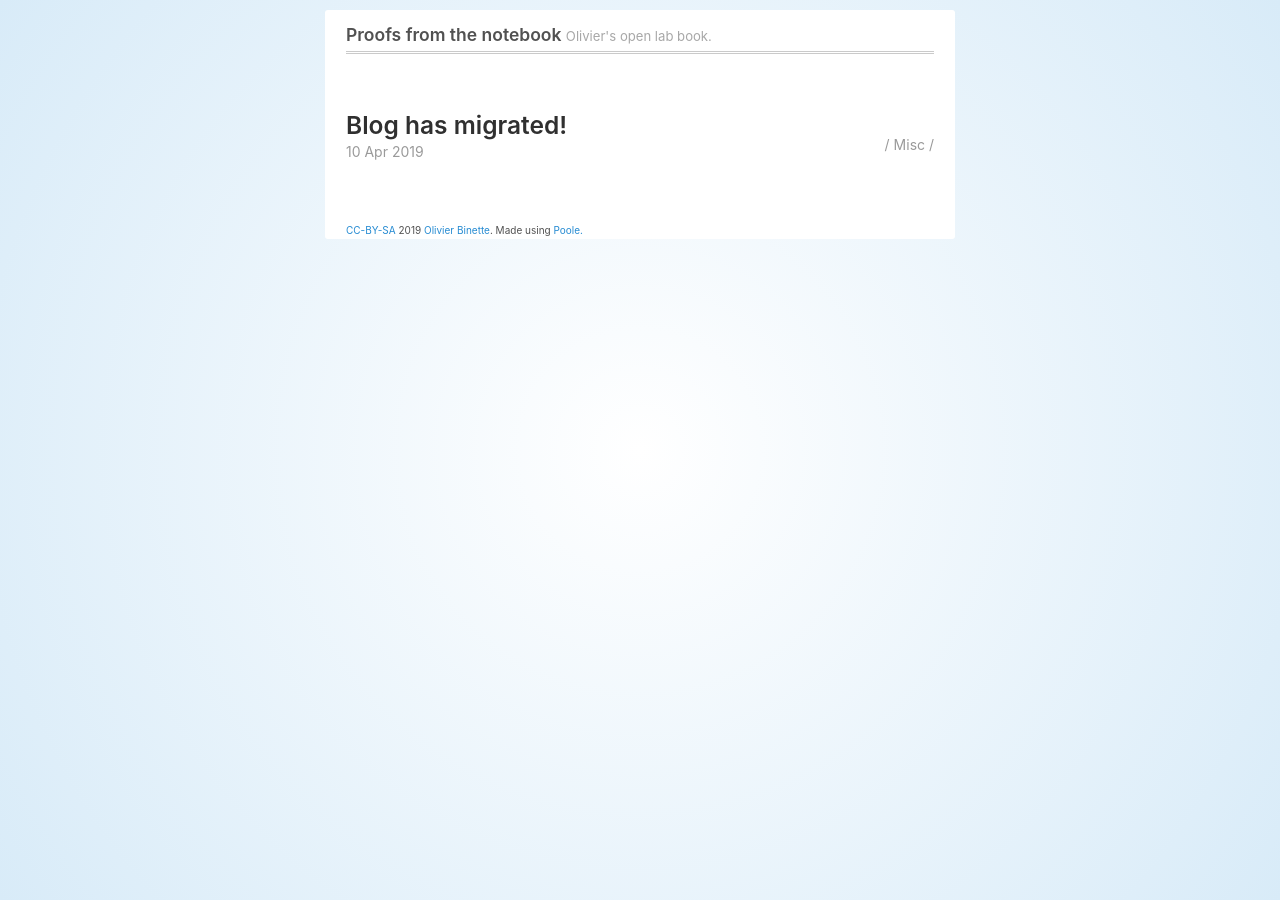
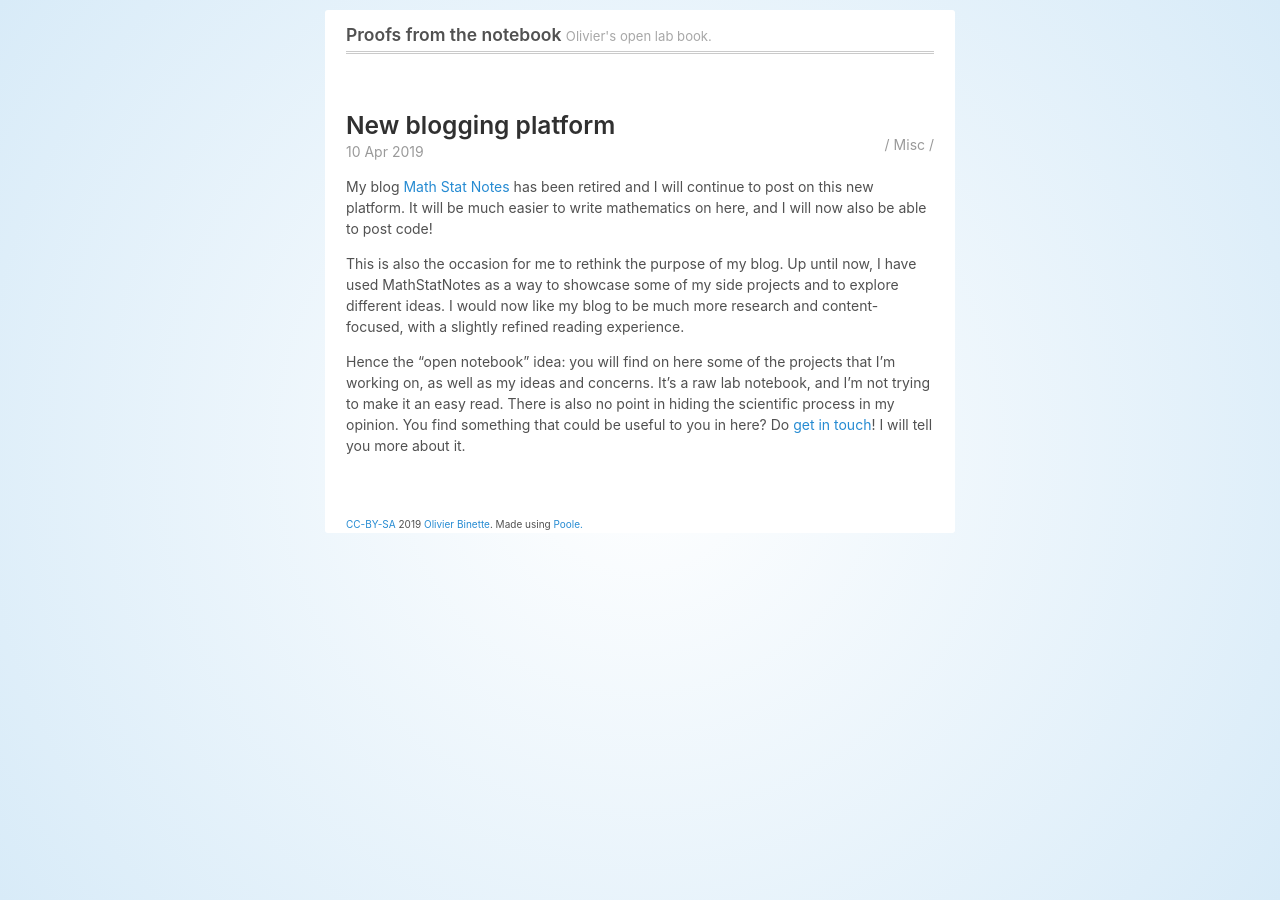
Before and after one commit to OlivierBinette/blog, a Jekyll site: the page built from _posts/2019-04-10-new-blog.md, in a window 1280 px wide. Built offline with Jekyll 4.4.1, drawn with Linux system fonts in a browser that asks for light colours.

Commit message:
Update 2019-04-10-new-blog.md

```diff
--- a/_posts/2019-04-10-new-blog.md
+++ b/_posts/2019-04-10-new-blog.md
@@ -1,7 +1,11 @@
 ---
 layout: post
-title: Blog has migrated!
+title: New blogging platform
 categories: [Misc]
 ---
 
-<!--more-->
+My blog [Math Stat Notes](http://mathstatnotes.wordpress.com) has been retired and I will continue to post on this new platform. It will be much easier to write mathematics on here, and I will now also be able to post code!
+
+This is also the occasion for me to rethink the purpose of my blog. Up until now, I have used MathStatNotes as a way to showcase some of my side projects and to explore different ideas. I would now like my blog to be much more research and content-focused, with a slightly refined reading experience.
+
+Hence the "open notebook" idea: you will find on here some of the projects that I'm working on, as well as my ideas and concerns. It's a raw lab notebook, and I'm not trying to make it an easy read. There is also no point in hiding the scientific process in my opinion. You find something that could be useful to you in here? Do [get in touch](https://olivierbinette.ca)! I will tell you more about it.
```
